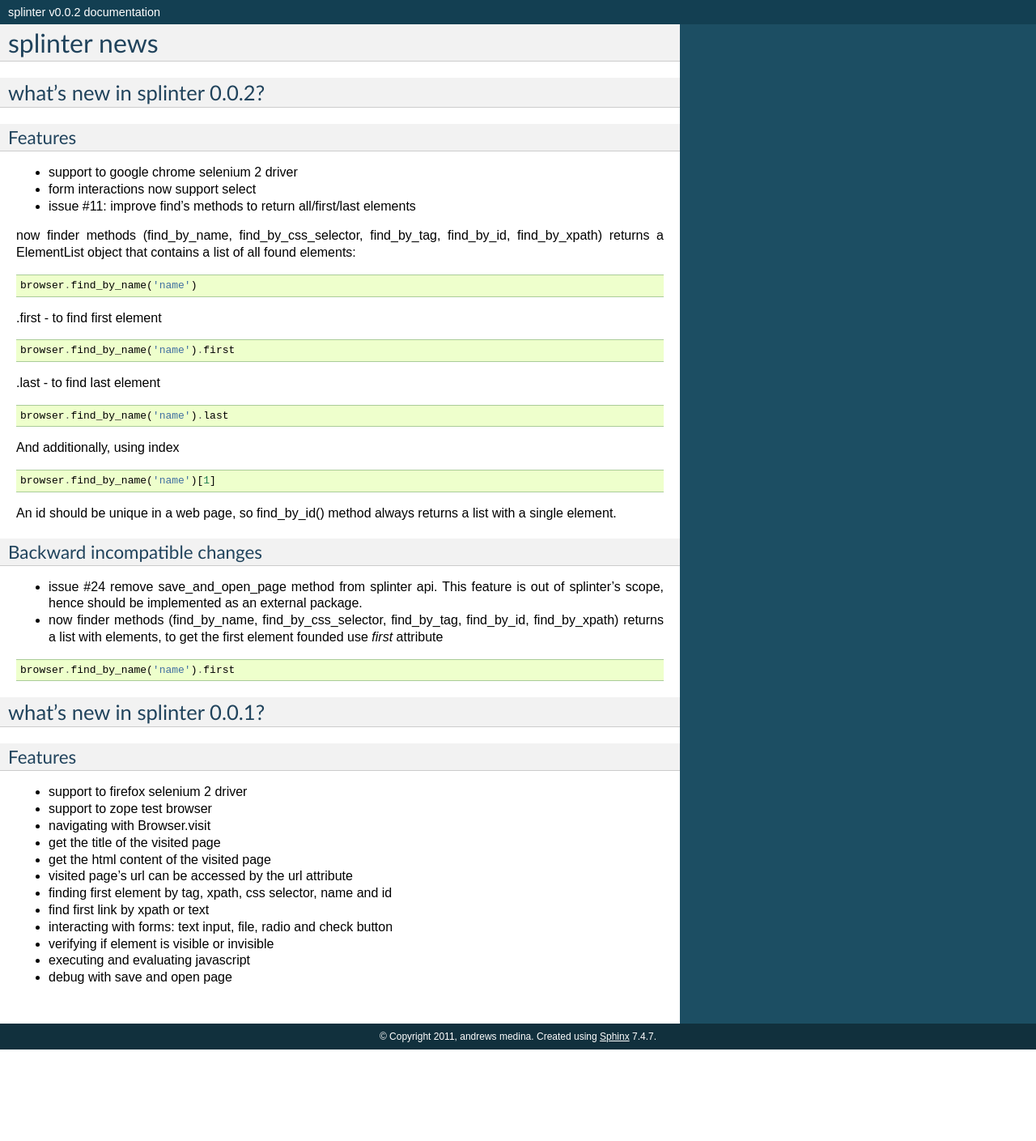
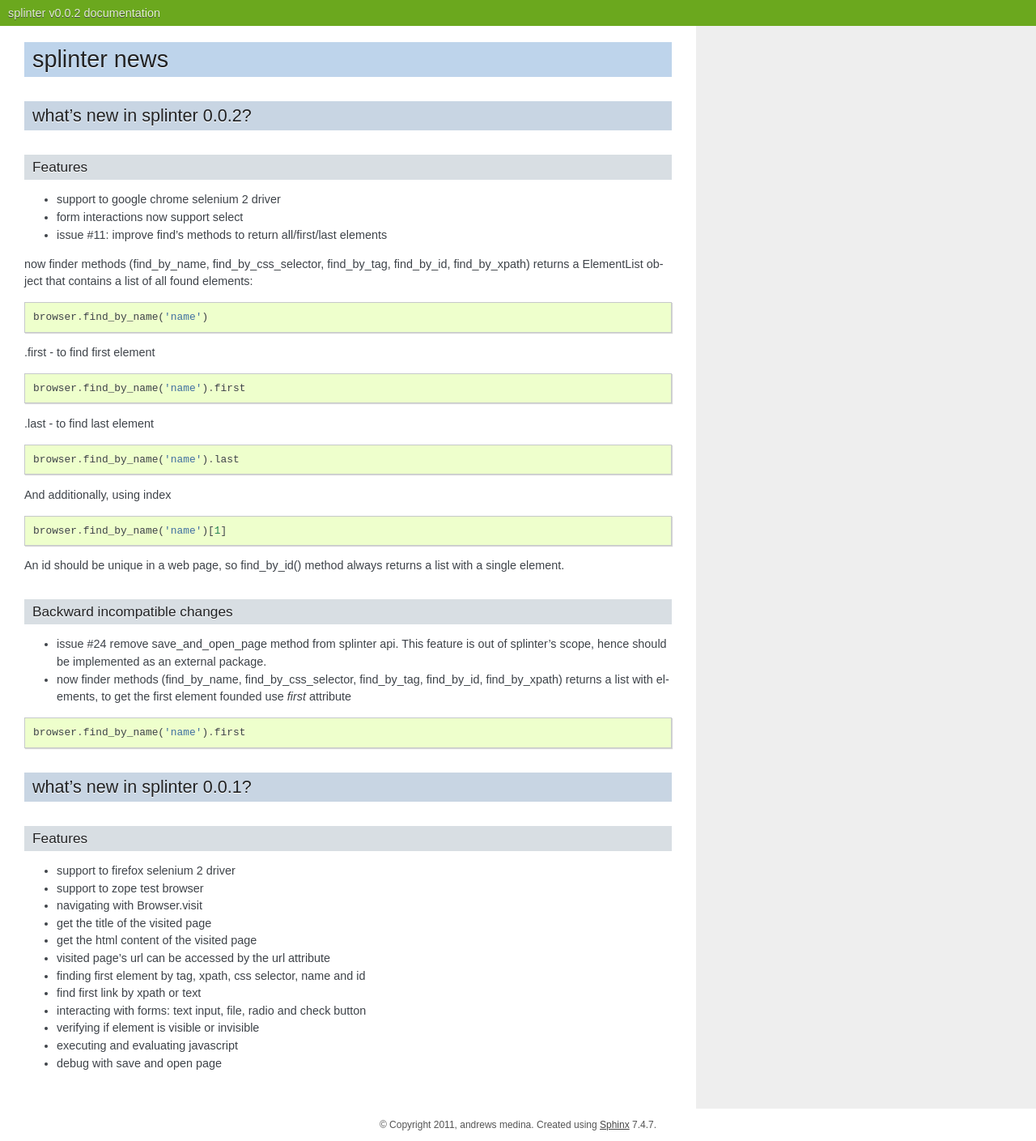
Before and after one commit to cobrateam/splinter, a Sphinx documentation site: the page built from docs/news.rst, in a window 1280 px wide. Shown: the whole page at 81% size. Built offline with Sphinx 7.4.7, drawn with Linux system fonts in a browser that asks for light colours; before the commit the page ends 1296 px from its top, so only the background shows below that.

Commit message:
change docs theme

```diff
--- a/docs/conf.py
+++ b/docs/conf.py
@@ -91,7 +91,7 @@
 
 # The theme to use for HTML and HTML Help pages.  See the documentation for
 # a list of builtin themes.
-html_theme = 'default'
+html_theme = 'nature'
 
 # Theme options are theme-specific and customize the look and feel of a theme
 # further.  For a list of options available for each theme, see the
--- a/docs/news.rst
+++ b/docs/news.rst
@@ -3,7 +3,7 @@
 +++++++++++++
 
 what's new in splinter 0.0.2?
-================================
+=============================
 
 Features
 -----------------
```
